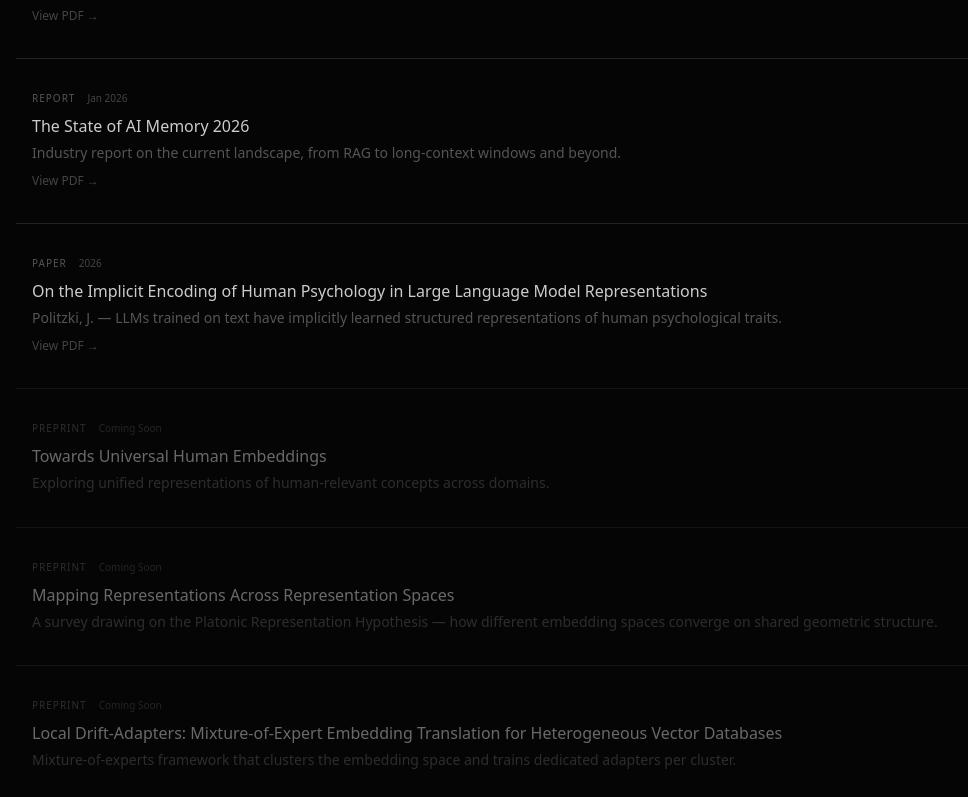
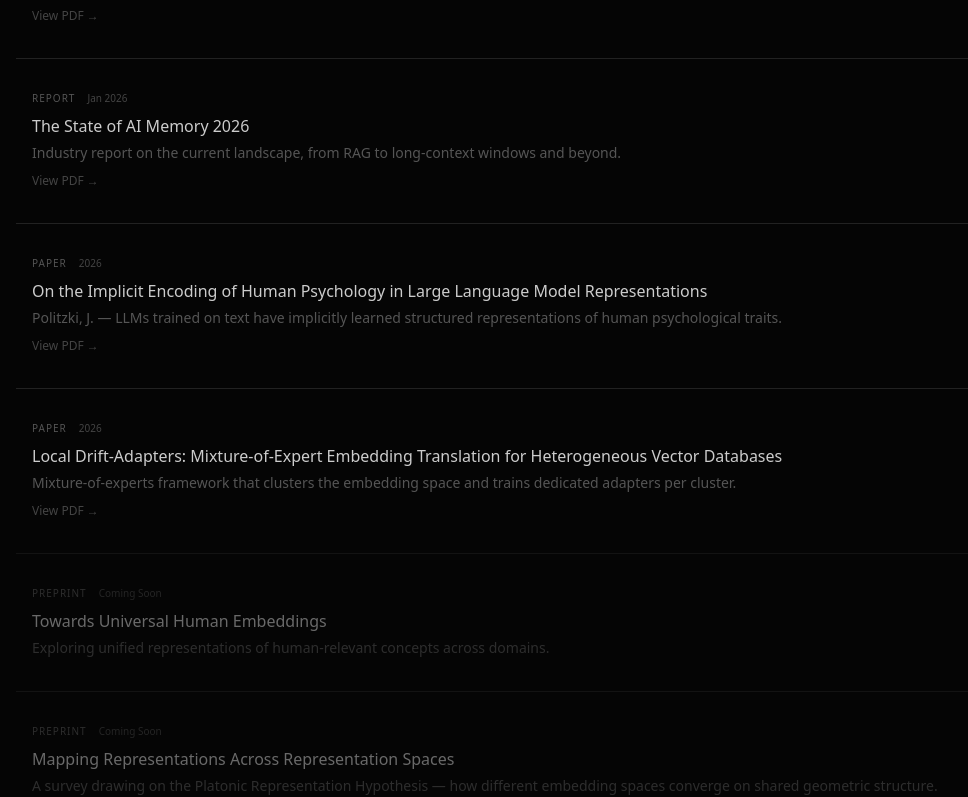
Before and after one commit to jonathan-politzki/personal-website-2026, a Next.js app: page /interests in a window 1280 px wide. Shown: the part 1925-2722 px from the top of the page, without its empty margins (128-1096 px from the left). Built offline with nearby package versions, Linux system fonts and the light colour scheme; a web font is replaced by a local one.

Commit message:
Move Local Drift-Adapters paper to published section with PDF link
The paper is now published, so move it from upcoming preprints to the
published papers list with a link to the PDF on jeanmemory.com.

https://claude.ai/code/session_014jwEFCtC33vtM7UtPCE6eL

```diff
--- a/src/app/interests/page.tsx
+++ b/src/app/interests/page.tsx
@@ -238,6 +238,13 @@ export default function Interests() {
               description: "Politzki, J. — LLMs trained on text have implicitly learned structured representations of human psychological traits.",
               href: "https://www.jeanmemory.com/GPE.pdf",
             },
+            {
+              type: "Paper",
+              date: "2026",
+              title: "Local Drift-Adapters: Mixture-of-Expert Embedding Translation for Heterogeneous Vector Databases",
+              description: "Mixture-of-experts framework that clusters the embedding space and trains dedicated adapters per cluster.",
+              href: "https://www.jeanmemory.com/Local_Drift_Adapters.pdf",
+            },
           ].map((pub) => (
             <a
               key={pub.title}
@@ -267,10 +274,6 @@ export default function Interests() {
               description: "A survey drawing on the Platonic Representation Hypothesis — how different embedding spaces converge on shared geometric structure.",
             },
             {
-              title: "Local Drift-Adapters: Mixture-of-Expert Embedding Translation for Heterogeneous Vector Databases",
-              description: "Mixture-of-experts framework that clusters the embedding space and trains dedicated adapters per cluster.",
-            },
-            {
               title: "Latent Space Alignment via Manifold Projection",
               description: "Politzki, J. et al. — Exploring zero-shot transfer capabilities across disjoint latent spaces.",
             },
```
